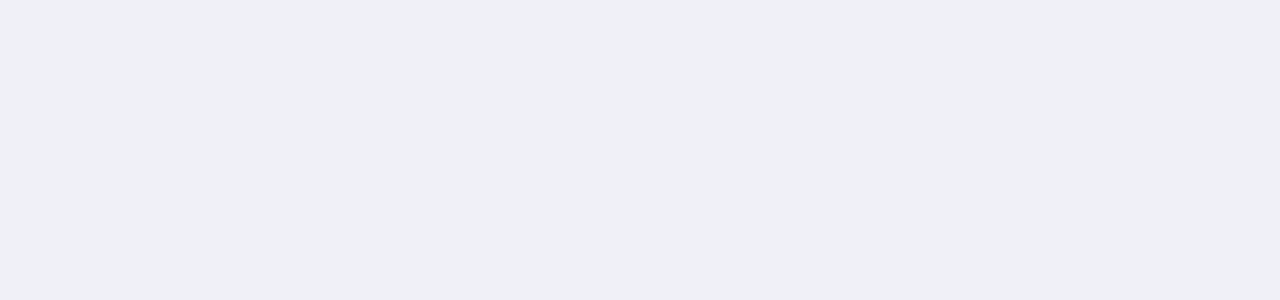
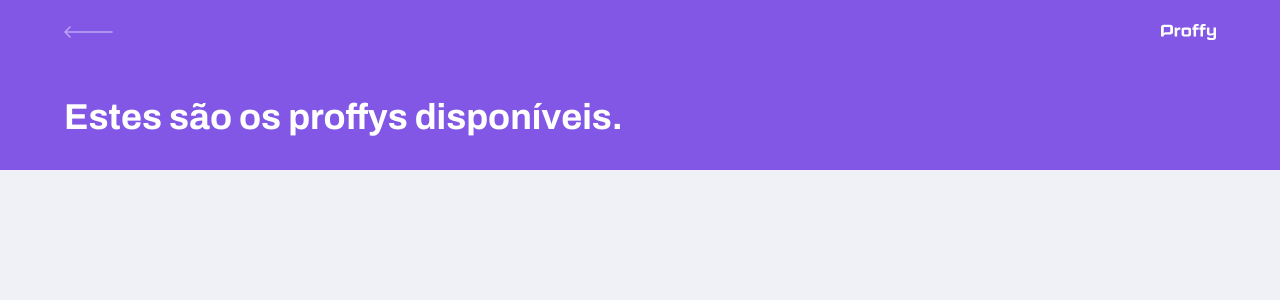
Before and after one commit to ricsonl/proffy, a React (Create React App) app in the folder web/: page /study in a window 1280 px wide. Shown: the top 300 px of the page. Built offline with nearby package versions, Linux system fonts and the light colour scheme; the HTML template or start-up script is replaced by a standard one.

Commit message:
study page

```diff
--- a/web/src/App.tsx
+++ b/web/src/App.tsx
@@ -2,7 +2,7 @@
 
 import Routes from './routes';
 
-import './assets/styles/global.css';
+import './App.css';
 
 function App() {
   return (
--- a/web/src/pages/TeacherList/TeacherList.module.css
+++ b/web/src/pages/TeacherList/TeacherList.module.css
@@ -1,4 +1,39 @@
-.container {
-    width: 90%;
-    max-width: 700px;
+.page {
+  width: 100vw;
+  height: 100vh;
 }
+.page header{
+  display: flex;
+  flex-direction: column;
+  background-color: var(--color-primary);
+}
+.topBarContainer {
+  width: 90%;
+  margin: 0 auto;
+  display: flex;
+  justify-content: space-between;
+  align-items: center;
+  color: var(--color-text-in-primary);
+  padding: 1.6rem 0;
+}
+.topBarContainer > img{
+  height: 1.6rem;
+}
+.topBarContainer a{
+  height: 3.2rem;
+  transition: opacity .2s;
+}
+.topBarContainer a:hover{
+  opacity: .6;
+}
+.headerContent{
+  width: 90%;
+  margin: 0 auto;
+  position: relative;
+  margin: 3.2rem auto;
+}
+.headerContent strong{
+  font: 700 3.6rem Archivo;
+  line-height: 4.2rem;
+  color: var(--color-title-in-primary);
+}
--- a/web/src/pages/TeacherList/index.tsx
+++ b/web/src/pages/TeacherList/index.tsx
@@ -1,13 +1,28 @@
 import React from 'react';
+import { Link } from 'react-router-dom';
+
+import logoImg from '../../assets/images/logo.svg';
+import backIcon from '../../assets/images/icons/back.svg';
 
 import styles from './TeacherList.module.css';
 
 const TeacherList = () => {
-    return (
-        <div className={styles.container}>
+  return (
+    <div className={`${styles.page}`}>
+      <header>
+        <div className={styles.topBarContainer}>
+          <Link to="/">
+            <img src={backIcon} alt="Voltar"/>
+          </Link>
+          <img src={logoImg} alt="Proffy"/>
+        </div>
 
+        <div className={styles.headerContent}>
+          <strong>Estes são os proffys disponíveis.</strong>
         </div>
-    );
+      </header>
+    </div>
+  );
 };
 
 export default TeacherList;
```
Also changed, not shown: web/src/App.css (renamed from web/src/assets/styles/global.css).
